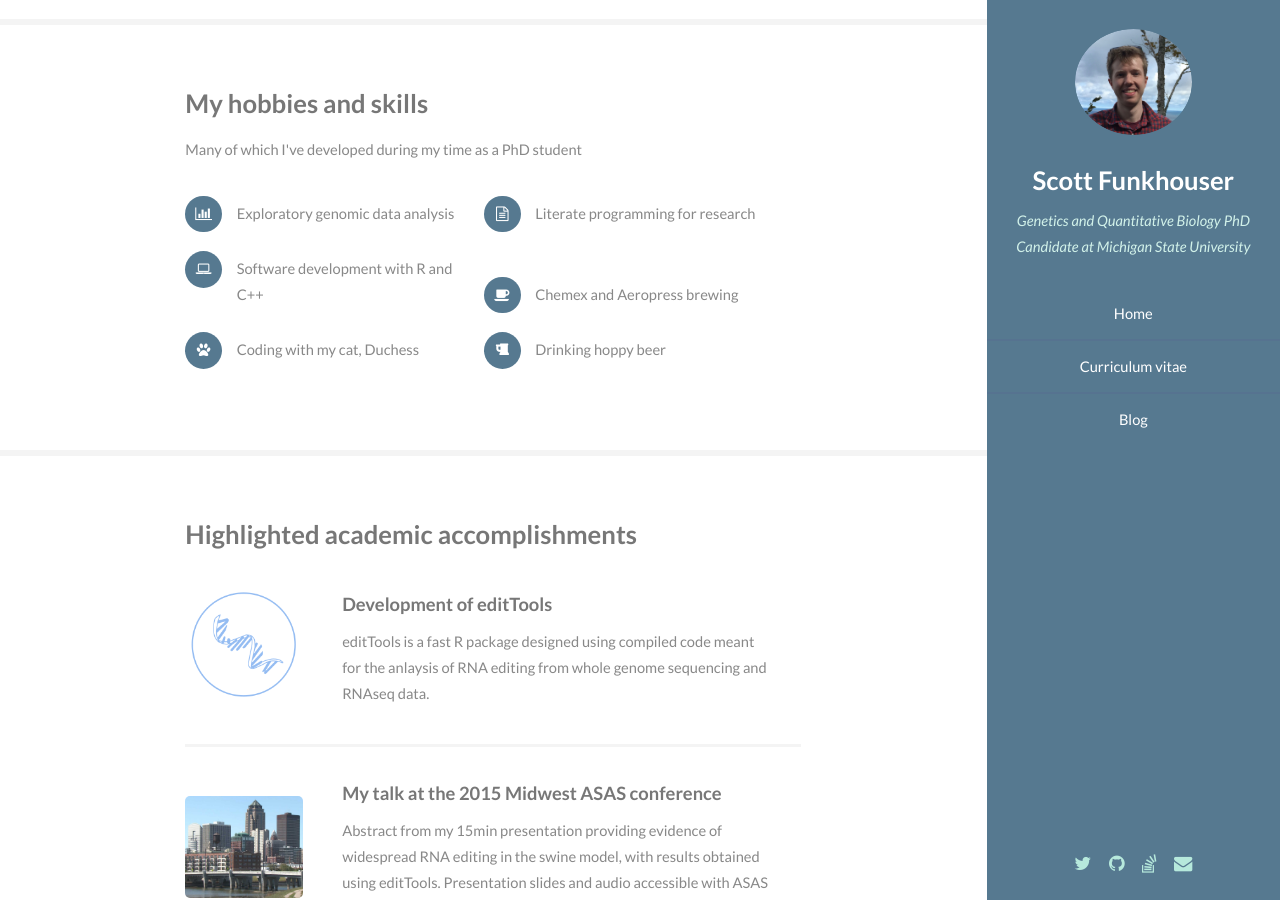
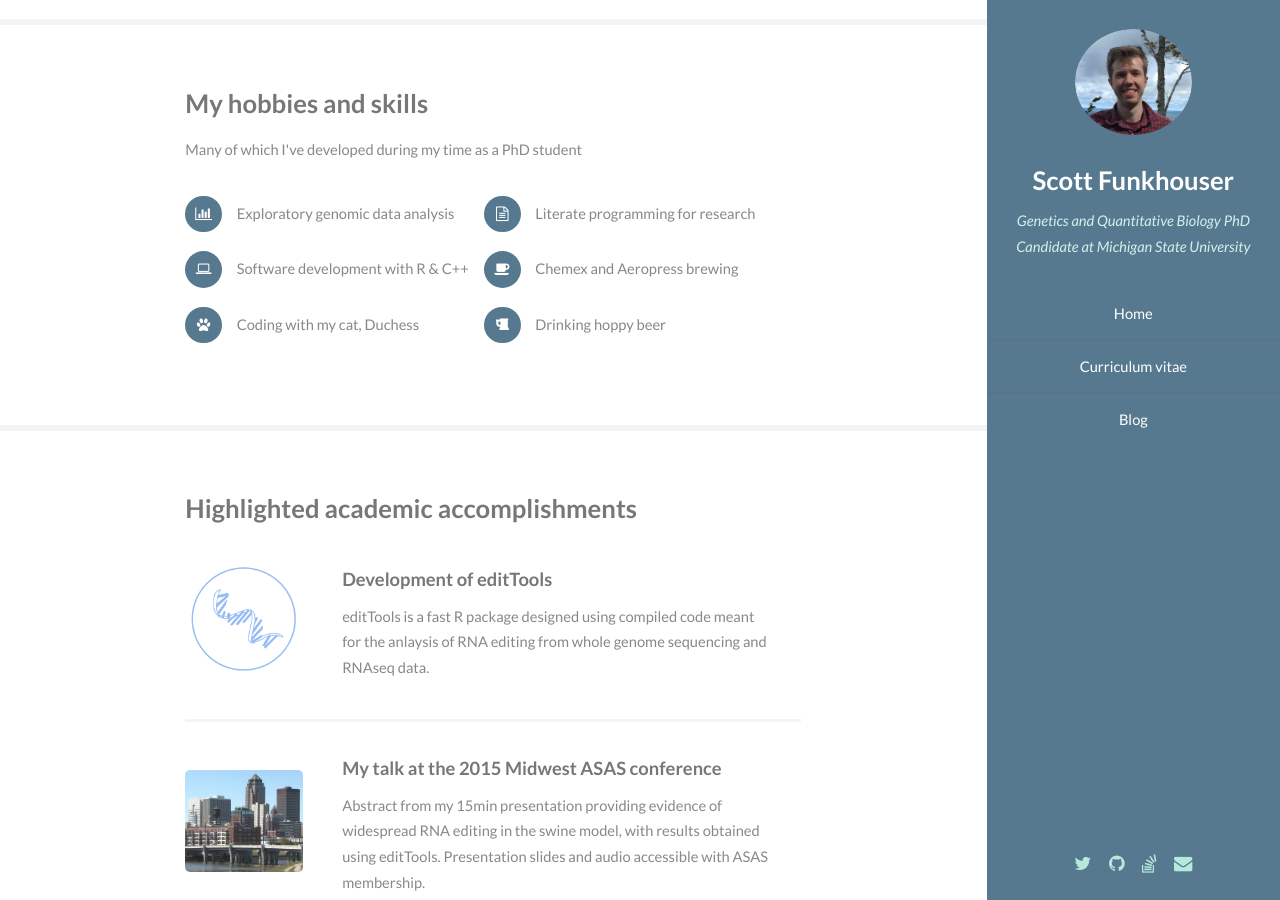
Before and after one commit to funkhou9/blog, a Jekyll site: the page built from index.html, in a window 1280 px wide and 900 px high, scrolled down 665 px. Built offline with Jekyll 4.4.1, drawn with Linux system fonts in a browser that asks for light colours.

Commit message:
software skill change

```diff
--- a/index.html
+++ b/index.html
@@ -23,7 +23,7 @@ layout: default
             <ul class="feature-icons">
                 <li class="fa-bar-chart">Exploratory genomic data analysis</li>
                 <li class="fa-file-text-o">Literate programming for research</li>
-                <li class="fa-laptop">Software development with R and C++</li>
+                <li class="fa-laptop">Software development with R &amp; C++</li>
                 <li class="fa-coffee">Chemex and Aeropress brewing</li>
                 <li class="fa-paw">Coding with my cat, Duchess</li>
                 <li class="fa-beer">Drinking hoppy beer</li>
```
